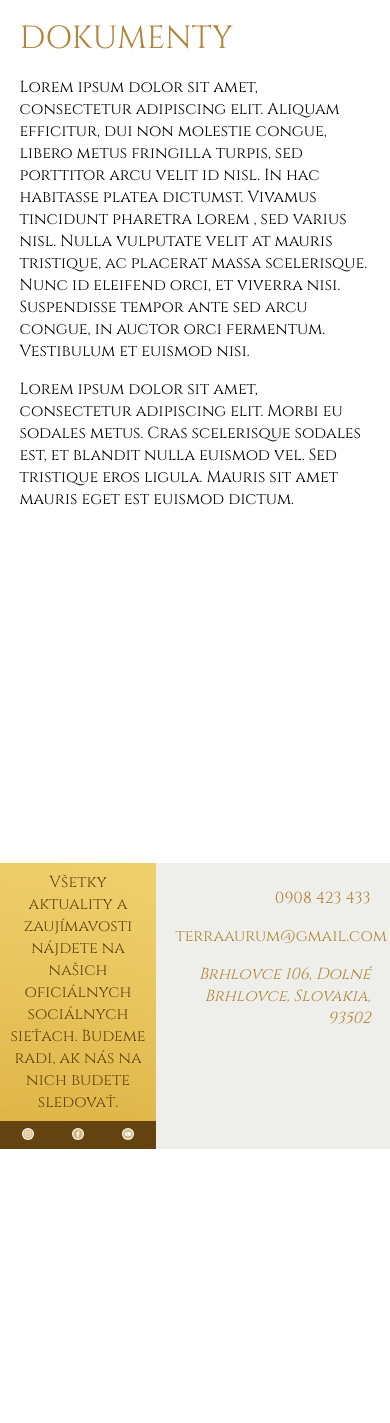
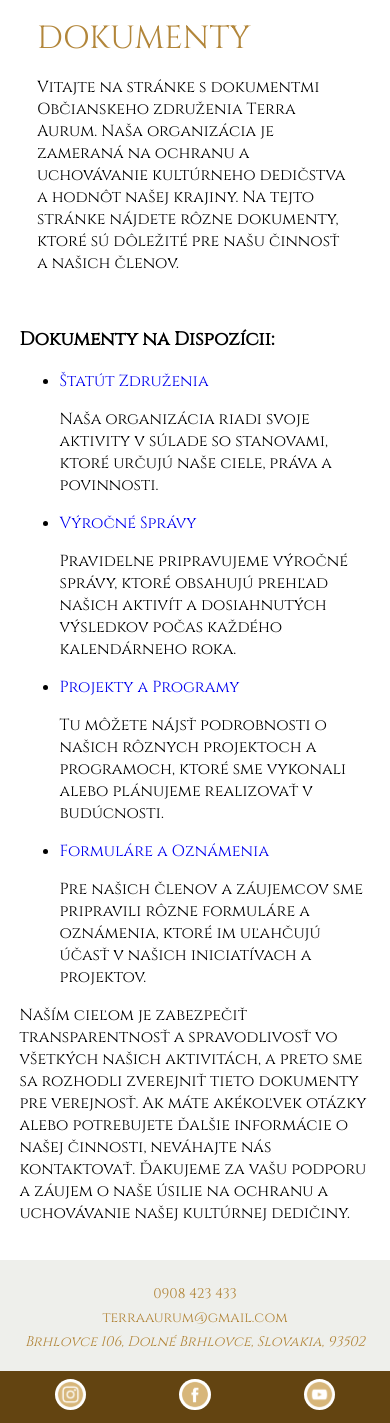
Before and after one commit to CodeSproutOrg/terra_aurum, a Django app: page /documents in a window 390 px wide. Shown: the part 139-1562 px from the top of the page. Before the commit the page ends 1288 px from the top, so only its background shows below. Run offline with Django 4.2, Linux system fonts and the light colour scheme.

Commit message:
Work on mobile version
1. Work mobile page style
2. Small fixes

```diff
--- a/static/css/events.css
+++ b/static/css/events.css
@@ -1,16 +1,12 @@
 /* Events page css */
-.events-block {margin-top: 25px;}
+.events-block {}
 .events-content {
-    display: flex;
-    justify-content: space-between;
-    align-items: flex-start;
-    flex-wrap: wrap;
+    display: grid;
+    grid-template-columns: repeat(auto-fill, minmax(30%, 1fr));
+    grid-gap: 20px;
 }
 
-.event {
-    width: 25%;
-    padding-right: 3%;
-}
+.event {padding: 5%;}
 .event p {font-size: smaller;}
 
 
--- a/static/css/main.css
+++ b/static/css/main.css
@@ -70,10 +70,7 @@ header input::placeholder {color: #EEEFEB;}
     position: relative;
 }
 #content-inside {padding: 0 5%;}
-#page-description {
-    padding-top: 5%;
-    padding-bottom: 2%;
-}
+#page-description {padding: 5%;}
 #page-description article {font-size: xx-large;}
 
 footer {
@@ -130,11 +127,24 @@ footer div {}
     #header.open #nav-bar {
         transform: translateX(100%);
     }
+
+    footer {font-size: 14px;}
 }
 
-@media screen and (max-width: 425px) {
+@media screen and (max-width: 426px) {
     header div a {
         width: 100%;
         margin-left: 10px;
     }
+
+    footer {flex-direction: column-reverse;}
+    #communication {
+        width: unset;
+        padding: 5%;
+        text-align: center;
+    }
+    #communication p {margin: 5px;}
+
+    #social-media {width: 100%;}
+    #social-media p {display: none;}
 }
--- a/templates/pages/documents.html
+++ b/templates/pages/documents.html
@@ -6,22 +6,45 @@
         <article class="color">{{ title }}</article>
         <div>
             <p>
-                Lorem ipsum dolor sit amet, consectetur adipiscing elit.
-                Aliquam efficitur, dui non molestie congue, libero metus
-                fringilla turpis, sed porttitor arcu velit id nisl. In hac
-                habitasse platea dictumst. Vivamus tincidunt pharetra lorem
-                , sed varius nisl. Nulla vulputate velit at mauris tristique,
-                ac placerat massa scelerisque. Nunc id eleifend orci, et viverra
-                nisi. Suspendisse tempor ante sed arcu congue, in auctor orci
-                fermentum. Vestibulum et euismod nisi.
-            </p>
-            <p>
-                Lorem ipsum dolor sit amet, consectetur adipiscing elit.
-                Morbi eu sodales metus. Cras scelerisque sodales est, et
-                blandit nulla euismod vel. Sed tristique eros ligula.
-                Mauris sit amet mauris eget est euismod dictum.
+                Vitajte na stránke s dokumentmi Občianskeho združenia Terra Aurum.
+                Naša organizácia je zameraná na ochranu a uchovávanie kultúrneho
+                dedičstva a hodnôt našej krajiny. Na tejto stránke nájdete rôzne
+                dokumenty, ktoré sú dôležité pre našu činnosť a našich členov.
             </p>
         </div>
     </div>
+    <div>
+        <h3>Dokumenty na Dispozícii:</h3>
+        <ul>
+            <li><a href="/dokumenty/statut.pdf">Štatút Združenia</a></li>
+            <p>
+                Naša organizácia riadi svoje aktivity v súlade so stanovami,
+                ktoré určujú naše ciele, práva a povinnosti.
+            </p>
+            <li><a href="/dokumenty/vyrocne-spravy">Výročné Správy</a></li>
+            <p>
+                Pravidelne pripravujeme výročné správy, ktoré obsahujú
+                prehľad našich aktivít a dosiahnutých výsledkov počas každého
+                kalendárneho roka.
+            </p>
+            <li><a href="/dokumenty/projekty-programy">Projekty a Programy</a></li>
+            <p>
+                Tu môžete nájsť podrobnosti o našich rôznych projektoch a
+                programoch, ktoré sme vykonali alebo plánujeme realizovať v budúcnosti.
+            </p>
+            <li><a href="/dokumenty/formulare-oznamenia">Formuláre a Oznámenia</a></li>
+            <p>
+                Pre našich členov a záujemcov sme pripravili rôzne
+                formuláre a oznámenia, ktoré im uľahčujú účasť v našich iniciatívach a projektov.
+            </p>
+        </ul>
+        <p>
+            Naším cieľom je zabezpečiť transparentnosť  a spravodlivosť vo všetkých
+            našich aktivitách, a preto sme sa rozhodli zverejniť tieto dokumenty pre
+            verejnosť. Ak máte akékoľvek otázky alebo potrebujete ďalšie informácie
+            o našej činnosti, neváhajte nás kontaktovať. Ďakujeme za vašu podporu a
+            záujem o naše úsilie na ochranu a uchovávanie našej kultúrnej dedičiny.
+        </p>
+    </div>
 </div>
 {% endblock %}
```
Also changed, not shown: static/css/index.css (+69 -13 lines), templates/pages/index.html (+4 -4 lines), db.sqlite3, 3 other files.
